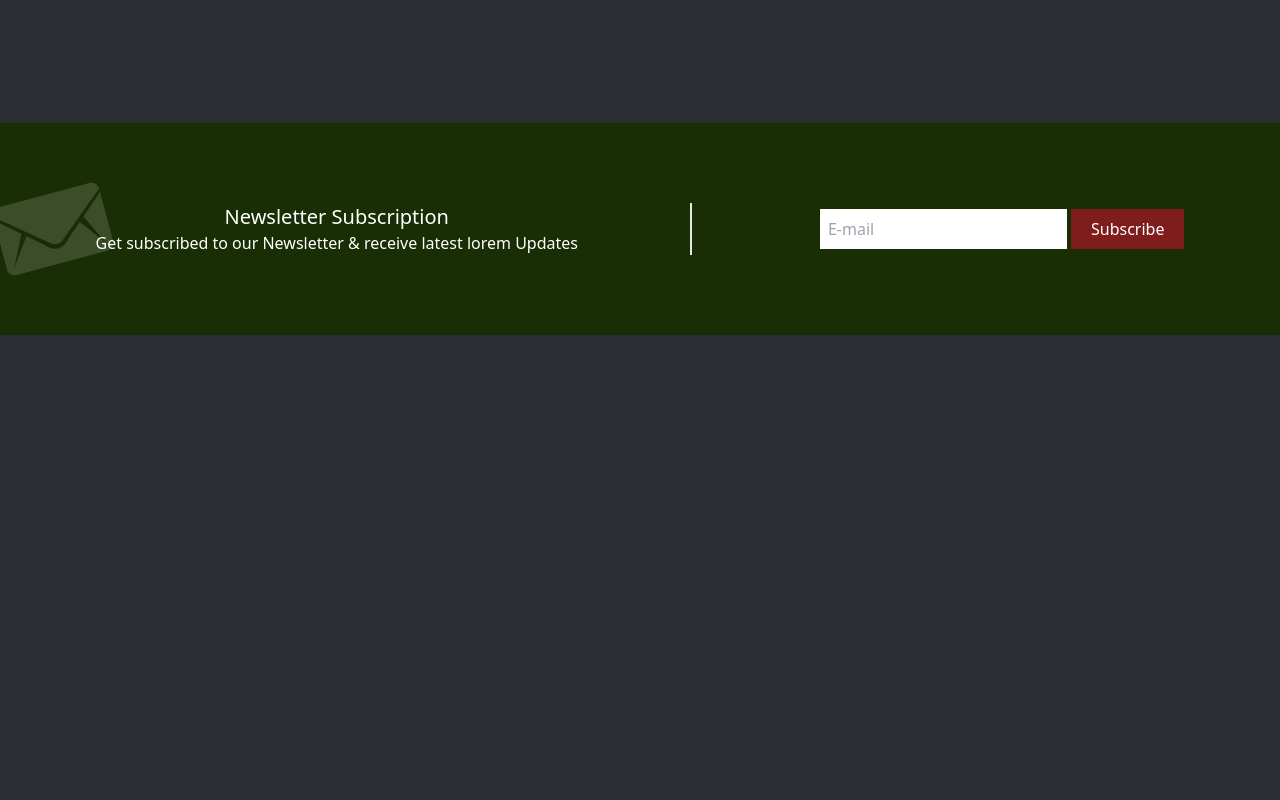
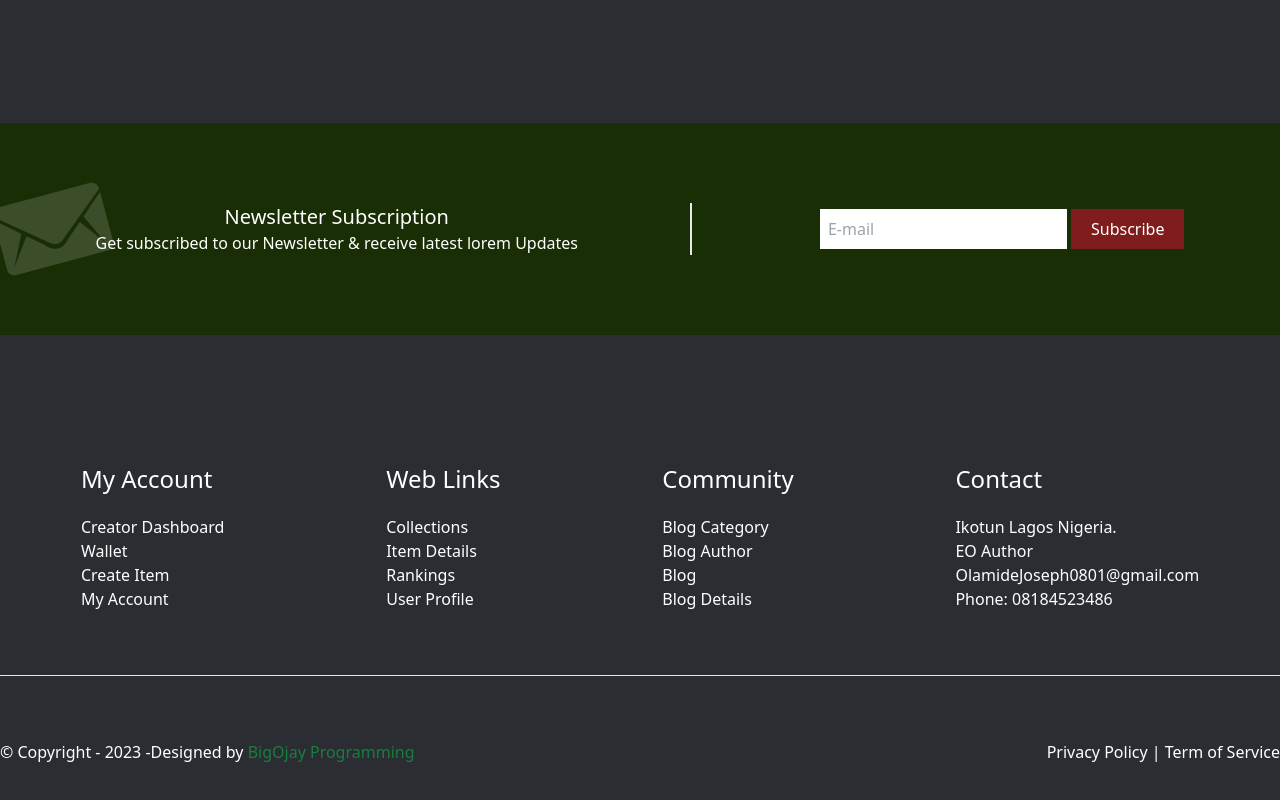
Before and after one commit to OLAMIDEOJ/First-Tailwind-Project, a website built with Vite: page index.html in a window 1280 px wide. Shown: the part 3915-4715 px from the top of the page. Before the commit the page ends 4378 px from the top, so only its background shows below. Built offline with nearby package versions, Linux system fonts and the light colour scheme.

Commit message:
footer section

```diff
--- a/index.html
+++ b/index.html
@@ -221,7 +221,8 @@
          </div>
       </section>
 
-      <section class="bg-lime-950 my-10 sm:my-16 md:my-20 lg:my-32 py-10 sm:py-16 md:py-20 bg-no-repeat bg-left" style="background-image: url(./images/subscribe-bg.png);">
+      <section class="bg-lime-950 my-10 sm:my-16 md:my-20 lg:my-32 py-10 sm:py-16 md:py-20 bg-no-repeat bg-left"
+         style="background-image: url(./images/subscribe-bg.png);">
          <div class="sm:flex justify-center items-center text-white gap-10 sm:gap-16 md:gap-20 lg:gap-32">
             <div class="text-center mb-10 sm:mb-0 sm:border-r-2 sm:pr-28">
                <h2 class="text-xl"> Newsletter Subscription </h2>
@@ -237,6 +238,57 @@
 
    </main>
 
+   <footer>
+      <div class="container mx-auto text-center sm:text-left">
+         <div class="text-white flex justify-around">
+            <div>
+               <h2 class="text-xl sm:text-2xl mb-5"> My Account</h2>
+               <ul>
+                  <li><a href="#">Creator Dashboard</a></li>
+                  <li><a href="#">Wallet</a></li>
+                  <li><a href="#">Create Item</a></li>
+                  <li><a href="#">My Account</a></li>
+               </ul>
+            </div>
+            <div>
+               <h2 class="text-xl sm:text-2xl mb-5"> Web Links </h2>
+               <ul>
+                  <li><a href="#">Collections</a></li>
+                  <li><a href="#">Item Details</a></li>
+                  <li><a href="#">Rankings</a></li>
+                  <li><a href="#">User Profile</a></li>
+               </ul>
+            </div>
+            <div>
+               <h2 class="text-xl sm:text-2xl mb-5"> Community </h2>
+               <ul>
+                  <li><a href="#">Blog Category</a></li>
+                  <li><a href="#">Blog Author</a></li>
+                  <li><a href="#">Blog</a></li>
+                  <li><a href="#">Blog Details </a></li>
+               </ul>
+            </div>
+            <div>
+               <h2 class="text-xl sm:text-2xl mb-5"> Contact </h2>
+               <ul>
+                  <li><a href="#">Ikotun Lagos Nigeria.</a></li>
+                  <li><a href="#">EO Author</a></li>
+                  <li><a href="#">OlamideJoseph0801@gmail.com</a></li>
+                  <li><a href="#">Phone: 08184523486</a></li>
+               </ul>
+            </div>
+         </div>
+
+         <hr class="my-16">
+
+         <div class="text-white sm:flex justify-between mb-20">
+            <p> &copy; Copyright - 2023 -Designed by <span class="text-green-700">BigOjay Programming</span> </p>
+
+            <p> Privacy Policy | Term of Service </p>
+         </div>
+      </div>
+   </footer>
+
 </body>
 
 </html>
```
